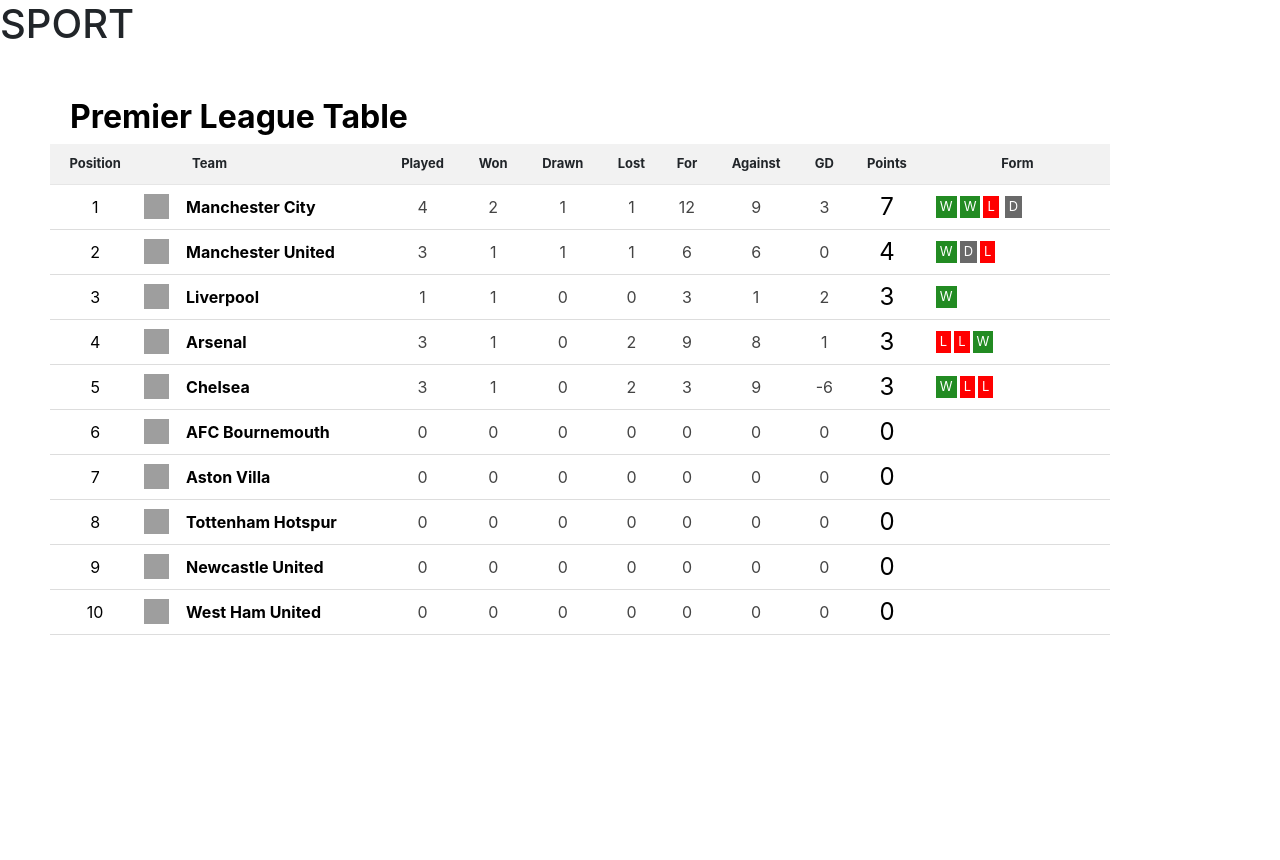
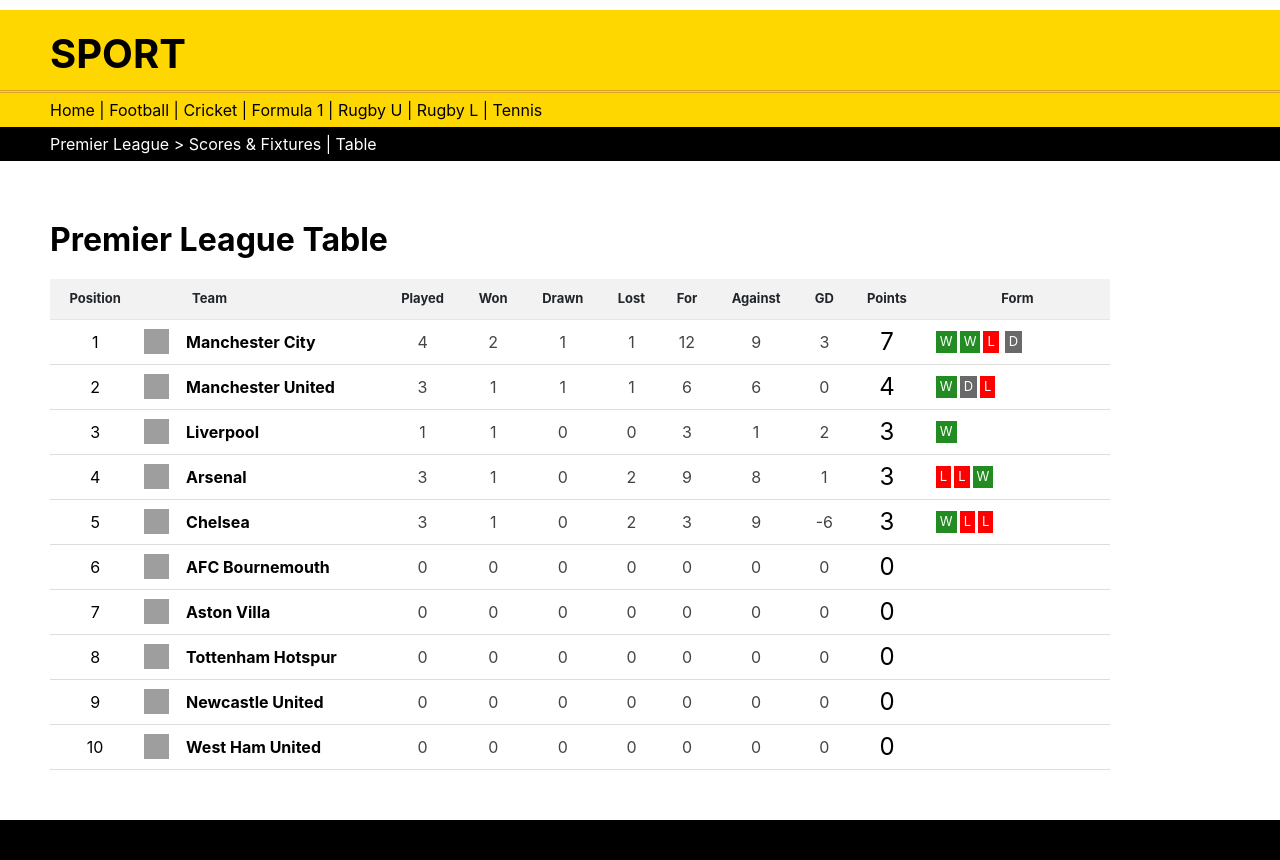
Before and after one commit to bayotheman/csym019_assignment_2024, a PHP site: page /league.html in a window 1280 px wide. Before the commit the page ends 635 px from the top, so only its background shows below. Run offline with PHP 8.4, Linux system fonts and the light colour scheme; grey boxes are pictures that could not be loaded.

Commit message:
leagues top scorer page design

```diff
--- a/app/league.css
+++ b/app/league.css
@@ -1,6 +1,6 @@
 
 body {
-    /*font-family: Arial, sans-serif;*/
+    font-family: Arial, sans-serif;
     /*font-family: "Microsoft Sans Serif", monospace;*/
     background-color: #f5f5f5;
     margin: 0;
@@ -43,10 +43,47 @@ body {
 /*    margin: 20px auto;*/
 /*}*/
 
-h1 {
+#top-level-header-layer-1 h1{
     text-align: left;
-    margin: 20px auto;
+    font-weight: bold;
+    color: #000000;
+    padding: 20px 0 20px 0;
+    margin: 10px 10px 0 50px;
+    height: 80px;
+    /*background-color: yellow;*/
 }
+#top-level-header-layer-1{
+    background-color: #FFD700;
+    border-color: #DAA520;
+
+    border-bottom-style: double;
+}
+
+#top-level-header-layer-2{
+    background-color: #FFD700;
+    border-top-color: black;
+}
+
+#top-level-header-layer-2 div{
+    font-weight: normal;
+    color: #000000;
+    background-color: #FFD700;
+    border-color: #DAA520;
+    padding: 5px 0 5px 0;
+    margin: 0 10px 0 50px;
+}
+
+
+#top-level-header-lower-banner{
+    color: white;
+    padding: 5px 0 5px 50px;
+    background-color: #000000;
+}
+
+/*h1 {*/
+/*    text-align: left;*/
+/*    margin: 20px 0 20px 0;*/
+/*}*/
 
 h2 {
     text-align: left;
@@ -55,10 +92,42 @@ h2 {
     font-weight: bolder;
 }
 
-#league_table_div{
+/*#league_table_div{*/
+/*    padding: 0;*/
+/*    margin: 0;*/
+
+/*}*/
+
+#league_table_div {
+    padding: 40px;
+    margin: 10px;
+    align-content: center;
+    /*display: flex;*/
+    /*align-items: center;*/
+
+}
+
+#table_title{
+    font-size: xx-large;
+    color: #000;
     padding: 0;
-    margin: 0;
+    margin: 10px 0 20px 0;
+    font-weight: bolder;
+}
 
+
+/* table size  adjustment rule*/
+table {
+    width: 100%;
+    /*align-items: center;*/
+    border-collapse: collapse;
+}
+
+#league_table{
+    background-color: white;
+    border-collapse: collapse;
+    border-spacing: 0;
+    /*align-content: center;*/
 }
 
     /*table header rules*/
@@ -198,7 +267,12 @@ h2 {
 
 
 
-
+footer {
+        background-color: #000000;
+        color: #fff;
+        padding: 20px;
+        text-align: center;
+    }
 
 
 
@@ -232,35 +306,7 @@ h2 {
 /*    margin-right: 5px; !* Adjust the space between cells *!*/
 /*}*/
 
-#league_table_div {
-    padding: 40px;
-    margin: 10px;
-    align-content: center;
-    /*display: flex;*/
-    /*align-items: center;*/
 
-}
-
-#table_title{
-    font-size: xx-large;
-    color: #000;
-    font-weight: bolder;
-}
-
-
-/* table size  adjustment rule*/
-table {
-    width: 100%;
-    /*align-items: center;*/
-    border-collapse: collapse;
-}
-
-#league_table{
-    background-color: white;
-    border-collapse: collapse;
-    border-spacing: 0;
-    /*align-content: center;*/
-}
 
 td {
     padding: 4px;
--- a/app/league.html
+++ b/app/league.html
@@ -12,7 +12,9 @@
 </head>
 <body>
 <header>
-    <div id="top-level-header"><h1>SPORT</h1></div>
+    <div id="top-level-header-layer-1"><h1>SPORT</h1></div>
+    <div id="top-level-header-layer-2"><div>Home | Football | Cricket | Formula 1 | Rugby U | Rugby L | Tennis </div></div>
+    <div id="top-level-header-lower-banner"> <div> <a>Premier League</a> > <a>Scores & Fixtures </a> | <a>Table</a> </div></div>
 
 </header>
 <!--<section id="table_section">-->
@@ -639,10 +641,13 @@
 
 
 
-
             </tbody>
         </table>
     </div>
+
+<footer>
+
+</footer>
 <!--</section>-->
 </body>
 </html>
```
Also changed, not shown: app/topscorers.html (+58 -1 lines).
